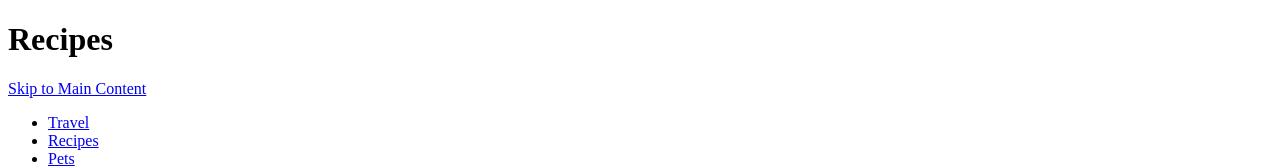
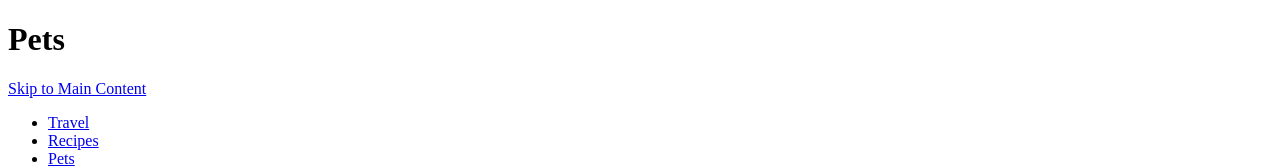
Before and after one commit to jesusods/starter_html, a plain HTML site: page pets.html in a window 1280 px wide. Shown: the top 168 px of the page. Drawn offline with Linux system fonts and the light colour scheme.

Commit message:
Add files via upload

```diff
--- a/pets.html
+++ b/pets.html
@@ -7,7 +7,7 @@
 </head>
 <body>
     <header>
-        <h1>Recipes</h1>
+        <h1>Pets</h1>
     </header>
     <a href="#main" id ="mainContent">Skip to Main Content</a>
     <nav>
```
